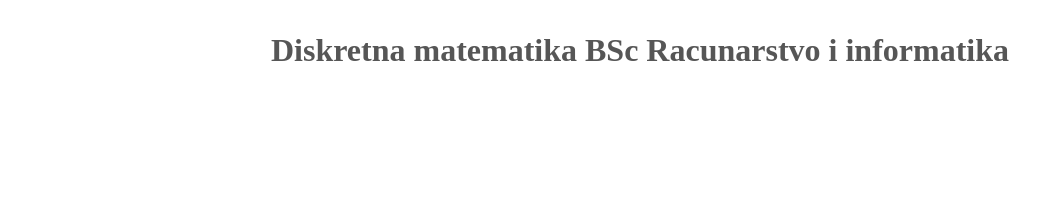
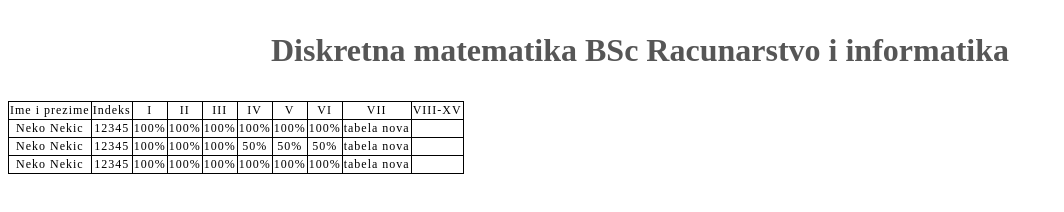
Before and after one commit to muhamed-droid/WEB-Technologies-Project, a plain HTML site: page html/prisustvo.html in a window 1280 px wide. Shown: the whole page, without its empty margins (0-1064 px from the left). Drawn offline with Linux system fonts and the light colour scheme.

Commit message:
prvizadatak final

```diff
--- a/css/predmet.css
+++ b/css/predmet.css
@@ -6,9 +6,9 @@ div{
 
 .header{
     display: flex;
-    background-color: rgb(222, 222, 222);
+    background-color: rgb(255, 255, 235);
     width: 100%;
-    height: 90px;
+    height: max-content;
     flex-wrap: wrap;
     flex: 200px 200px 200px 200px;
     justify-content: space-between;
--- a/css/prisustvo.css
+++ b/css/prisustvo.css
@@ -4,3 +4,22 @@
     text-align: center;
     color: rgba(0, 0, 0, 0.664);
 }
+
+table{
+    margin:0;
+    border-radius: 0%;
+}
+
+table, tr, td{
+    border: 1px solid;
+    border-collapse: collapse;
+    text-align: center;
+}
+tr{
+    letter-spacing: 2px;
+}
+td{
+    width: max-content;
+    letter-spacing: 1px;
+    font-size: 12px;
+}
--- a/html/prisustvo.html
+++ b/html/prisustvo.html
@@ -10,8 +10,56 @@
         </header>
 
         <div>
-
+            <table class="tabela">
+                <tr class = "prvi-red">
+                  <td>Ime i prezime</td>
+                  <td>Indeks</td>
+                  <td>I</td>
+                  <td>II</td>
+                  <td>III</td>
+                  <td>IV</td>
+                  <td>V</td>
+                  <td>VI</td>
+                  <td>VII</td>
+                  <td>VIII-XV</td>
+                </tr>
+                <tr>
+                    <td>Neko Nekic</td>
+                    <td>12345</td>
+                    <td>100%</td>
+                    <td>100%</td>
+                    <td>100%</td>
+                    <td>100%</td>
+                    <td>100%</td>
+                    <td>100%</td>
+                    <td>tabela nova</td>
+                    <td></td>
+                </tr>
+                <tr>
+                    <td>Neko Nekic</td>
+                    <td>12345</td>
+                    <td>100%</td>
+                    <td>100%</td>
+                    <td>100%</td>
+                    <td>50%</td>
+                    <td>50%</td>
+                    <td>50%</td>
+                    <td>tabela nova</td>
+                    <td></td>
+                </tr>
+                <tr>
+                    <td>Neko Nekic</td>
+                    <td>12345</td>
+                    <td>100%</td>
+                    <td>100%</td>
+                    <td>100%</td>
+                    <td>100%</td>
+                    <td>100%</td>
+                    <td>100%</td>
+                    <td>tabela nova</td>
+                    <td></td>
+                </tr>
+              </table>
         </div>
-
     </body>
 </html>
```
